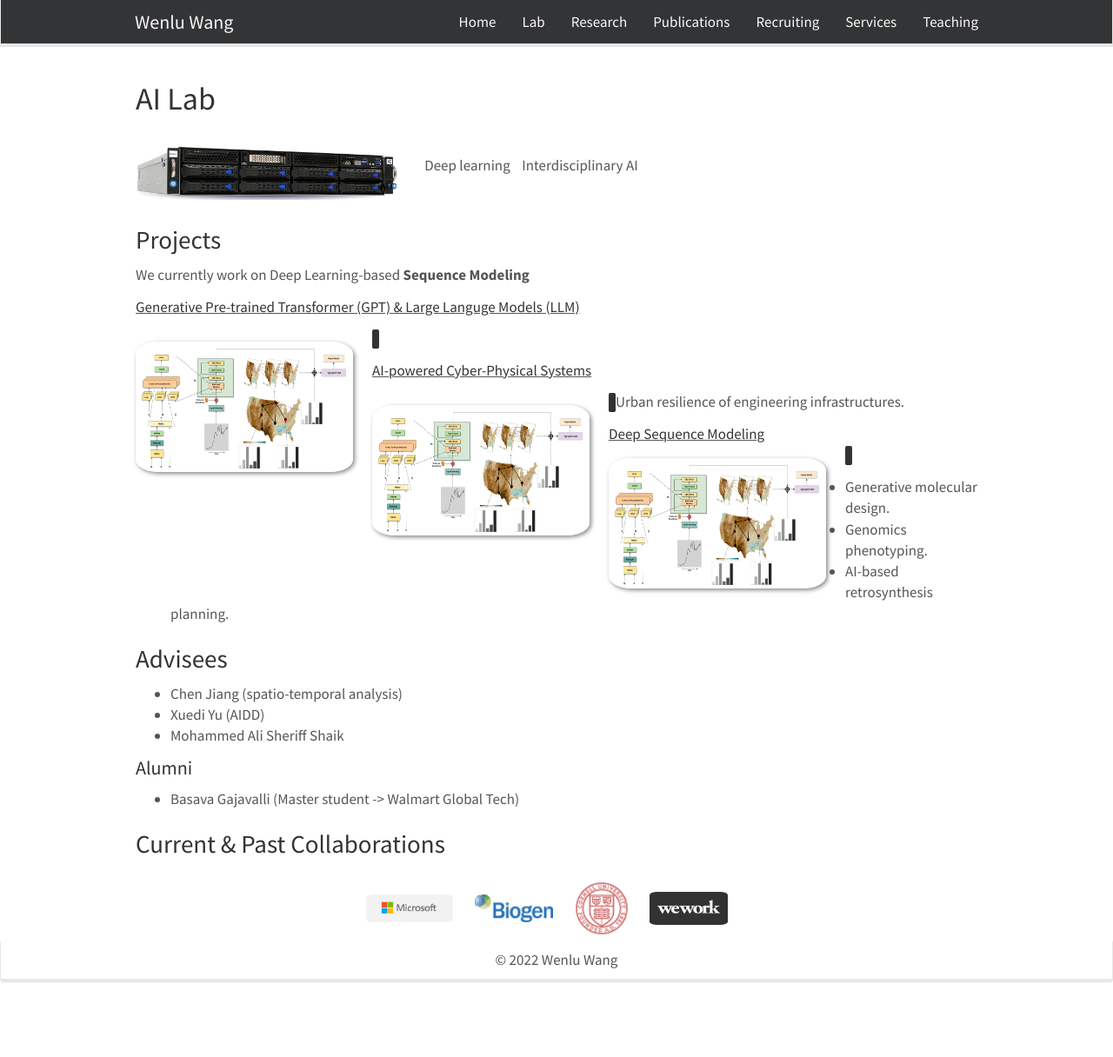
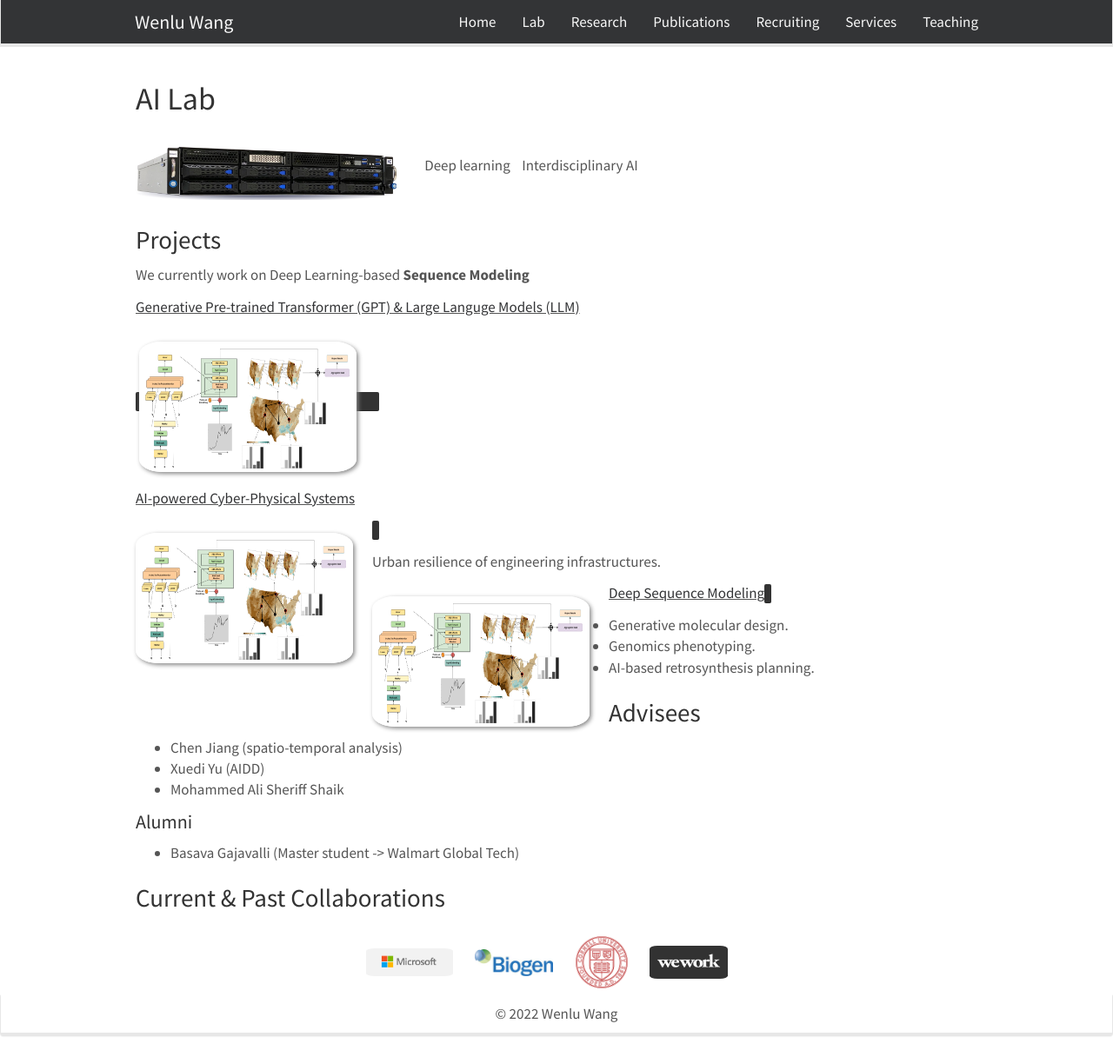
Before and after one commit to WENLU-W/WENLU-W.github.io, a Jekyll site: the page built from docs/_pages/team.md, in a window 1280 px wide and 1216 px high. Shown: the whole window at 87% size. Built offline with Jekyll 4.4.1, drawn with Linux system fonts in a browser that asks for light colours; nearby versions of some CDN libraries.

Commit message:
Update team.md

```diff
--- a/docs/_pages/team.md
+++ b/docs/_pages/team.md
@@ -39,21 +39,23 @@
 
 We currently work on Deep Learning-based <b>Sequence Modeling</b>
 
-<ins>[Generative Pre-trained Transformer (GPT) & Large Languge Models (LLM)](https://wenlu-w.github.io/project/2022/01/01/llm.html)</ins><br>
+<ins>[Generative Pre-trained Transformer (GPT) & Large Languge Models (LLM)](https://wenlu-w.github.io/project/2022/01/01/llm.html)</ins>
 
 <kbd>
-  <img align="left" width="250" height="150" src="{{ site.url }}{{ site.baseurl }}/images/weather2.png" >
+  <img width="250" height="150" src="{{ site.url }}{{ site.baseurl }}/images/weather2.png" >
 </kbd>
-<br>
 
-<ins>[AI-powered Cyber-Physical Systems](https://wenlu-w.github.io/project/2021/09/01/social.html)</ins><br>
+
+<ins>[AI-powered Cyber-Physical Systems](https://wenlu-w.github.io/project/2021/09/01/social.html)</ins>
 
 <kbd>
   <img align="left" width="250" height="150" src="{{ site.url }}{{ site.baseurl }}/images/weather2.png">
 </kbd>
-Urban resilience of engineering infrastructures. <br>
 
-<ins>[Deep Sequence Modeling](https://wenlu-w.github.io/project/2021/09/01/sequential.html)<ins><br>
+Urban resilience of engineering infrastructures.
+
+
+<ins>[Deep Sequence Modeling](https://wenlu-w.github.io/project/2021/09/01/sequential.html)<ins>
 <kbd>
   <img align="left" width="250" height="150" src="{{ site.url }}{{ site.baseurl }}/images/weather2.png">
 </kbd>
```
